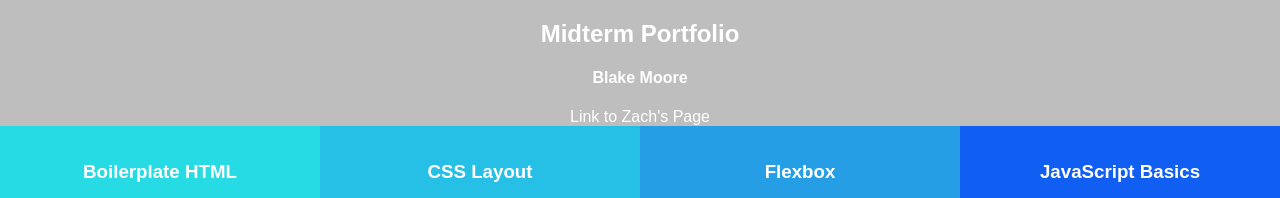
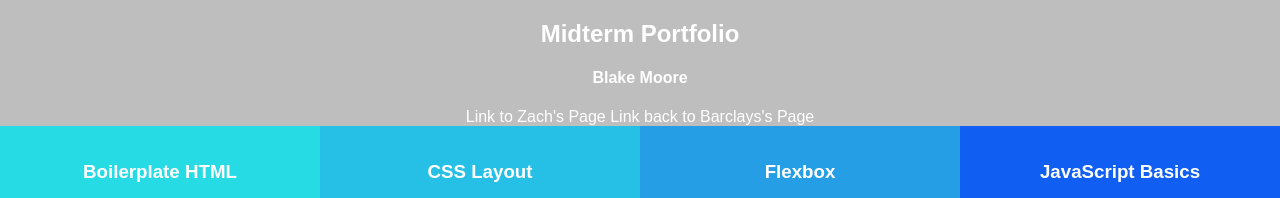
Before and after one commit to blake-mo/midterm, a plain HTML site: page index.html in a window 1280 px wide. Shown: the top 198 px of the page. Drawn offline with Linux system fonts and the light colour scheme.

Commit message:
Update index.html

```diff
--- a/index.html
+++ b/index.html
@@ -26,6 +26,7 @@ w3c CSS validator:passed with no errors
         <h4>Blake Moore</h4>
 
         <a href="https://zrichardson.github.io/MidTerm/"> Link to Zach's Page </a>
+        <a href="https://bwallace12.github.io/"> Link back to Barclays's Page </a>
 
         <div class="app-layout">
             <div class="box boilerplate">
```
